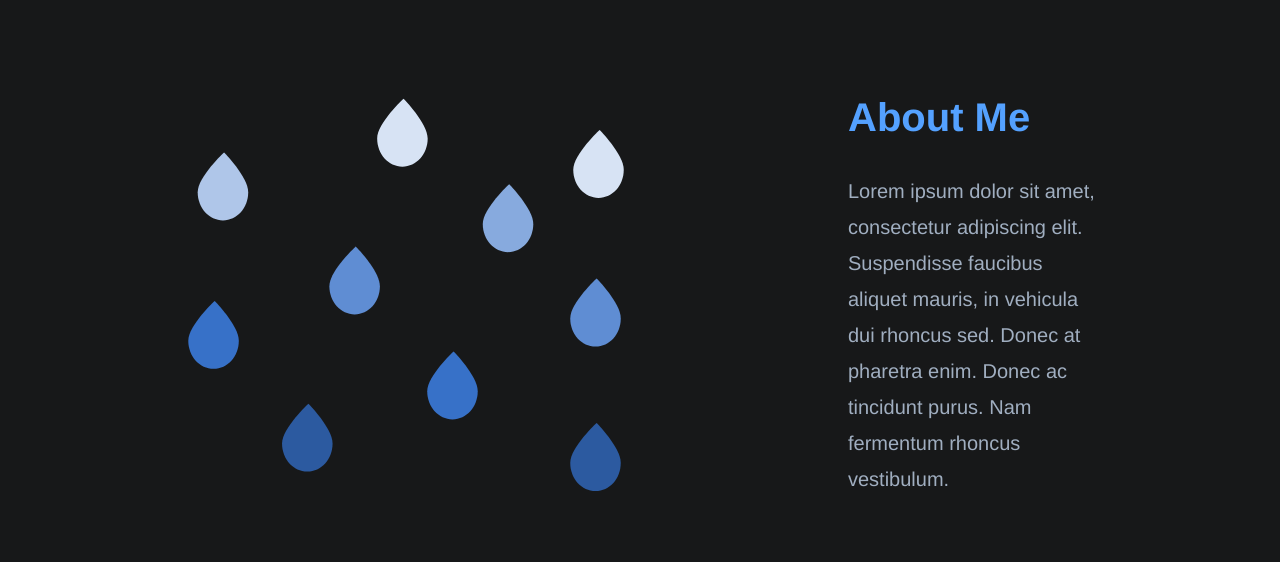
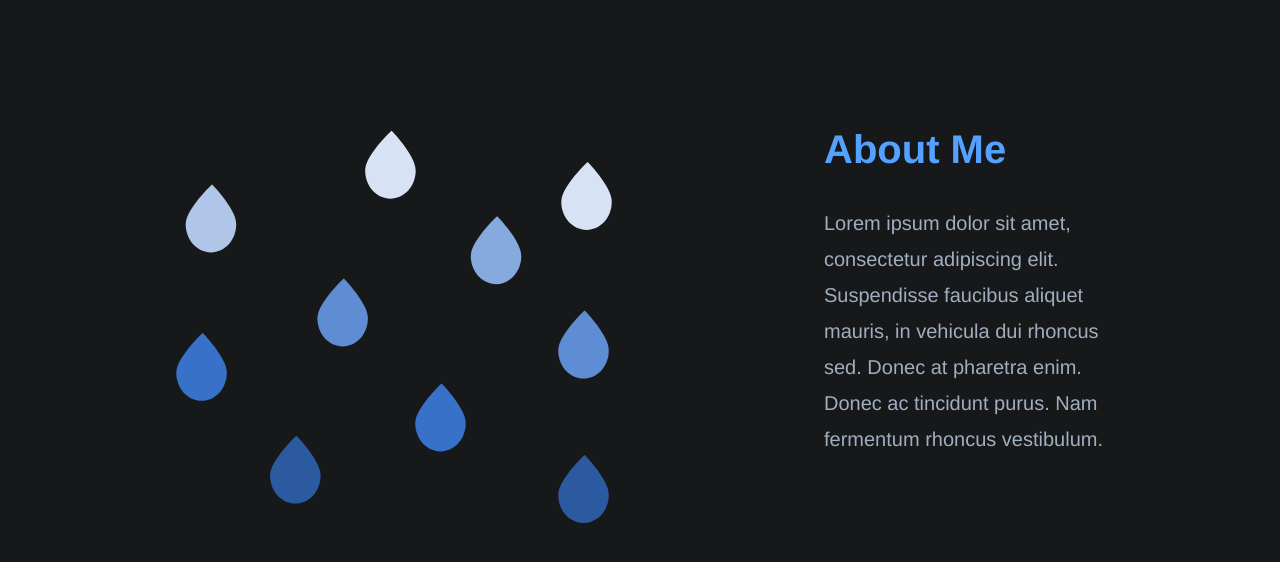
Before and after one commit to siddhantsharma301/saucysite, a Gatsby site: page / in a window 1280 px wide. Shown: the part 498-1060 px from the top of the page. Built offline with nearby package versions, Linux system fonts and the light colour scheme; Gatsby itself is replaced by a stand-in of ours.

Commit message:
some more padding changes to about me

```diff
--- a/src/styles/index.css
+++ b/src/styles/index.css
@@ -82,7 +82,7 @@ p.intro {
 
 .column {
     flex: 50%;
-    padding: 1rem 11rem 0em 1rem;
+    padding: 1rem 11rem 0em 0.25rem;
 }
 
 /* .water-icon svg path {
@@ -92,7 +92,7 @@ p.intro {
 .water-icon svg {
     width: 30rem;
     height: auto;
-    margin: 5rem 1rem 11rem 9rem;
+    margin: 7rem 1rem 11rem 9rem;
 }
 
 h2 {
@@ -100,7 +100,7 @@ h2 {
     font-family: "Helvetica Neue";
     font-size: 2.5rem;
     text-align: left;
-    padding-top: 3rem;
+    padding-top: 5rem;
 }
 
 p.description {
```
